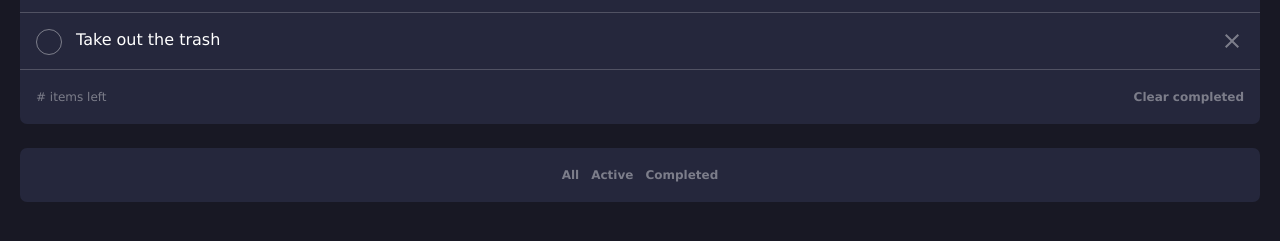
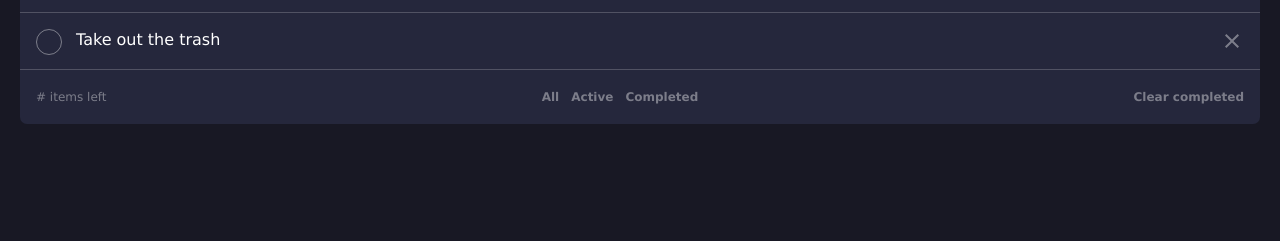
Before and after one commit to kirstengreen/todo-challenge-09262021, a React (Create React App) app: page / in a window 1280 px wide. Shown: the part 327-568 px from the top of the page. Built offline with nearby package versions, Linux system fonts and the light colour scheme.

Commit message:
created veiwport state with listener function and setup logic for footer component

```diff
--- a/src/App.js
+++ b/src/App.js
@@ -1,4 +1,4 @@
-import { useState, Fragment } from 'react'
+import { useState, useEffect, Fragment } from 'react'
 import './App.css'
 import Layout from './components/Layout/Layout'
 import Header from './components/Header/Header'
@@ -9,6 +9,8 @@ import EmptyTodoList from './components/EmptyTodoList/EmptyTodoList'
 
 export default function App() {
 
+  const mobileBreakpoint = 960;
+  const [ viewportWidth, setViewportWidth ] = useState(window.innerWidth)
   const [ todos, setTodos ] = useState([
     {
       id: 1,
@@ -26,6 +28,16 @@ export default function App() {
       complete: false
     }
   ])
+
+
+  // LISTEN FOR AND UPDATE VIEWPORT SIZE CHANGE
+  useEffect( () => {
+    const updateViewportWidth = () => {
+      setViewportWidth(window.innerWidth)
+    }
+    window.addEventListener('resize', updateViewportWidth)
+    return () => window.removeEventListener('resize', updateViewportWidth)
+  })
 
 
   // TOGGLE FOR COMPLETION STATUS
@@ -64,7 +76,10 @@ export default function App() {
             todos={todos}
             deleteTodo={deleteTodo}
             toggleComplete={toggleComplete}/>
-          <ListFooter deleteCompleted={deleteCompleted} />
+          <ListFooter
+            deleteCompleted={deleteCompleted}
+            viewportWidth={viewportWidth}
+            mobileBreakpoint={mobileBreakpoint}/>
         </Fragment>
       ) : (
         <EmptyTodoList message='You have no items in your todo list. Create an item to begin tracking your list.'/>
--- a/src/components/ListFooter/ListFooter.css
+++ b/src/components/ListFooter/ListFooter.css
@@ -18,12 +18,20 @@
   flex-direction: row;
   flex-wrap: wrap;
   justify-content: center;
+}
+
+.list_footer_filters__mobile {
+  display: flex;
+  flex-direction: row;
+  flex-wrap: wrap;
+  justify-content: center;
   background-color: #25273C;
   padding: 20px;
   border-radius: 7px;
 }
 
-.list_footer_filters div:not(:last-child) {
+.list_footer_filters div:not(:last-child),
+.list_footer_filters__mobile div:not(:last-child) {
   margin-right: 12px;
 }
 
--- a/src/components/ListFooter/ListFooter.js
+++ b/src/components/ListFooter/ListFooter.js
@@ -1,9 +1,12 @@
+import { Fragment } from 'react'
 import './ListFooter.css'
 
-export default function ListFooter( {deleteCompleted} ) {
+export default function ListFooter( {deleteCompleted, viewportWidth, mobileBreakpoint} ) {
 
   return (
     <div className='footer_container'>
+      { viewportWidth < mobileBreakpoint ? (
+        <Fragment>
           <div className='list_footer_options'>
             <div className="items_left">
               # items left
@@ -12,11 +15,30 @@ export default function ListFooter( {deleteCompleted} ) {
               Clear completed
             </div>
           </div>
+          <div className='list_footer_filters__mobile'>
+            <div className='list_action'>All</div>
+            <div className='list_action'>Active</div>
+            <div className='list_action'>Completed</div>
+          </div>
+        </Fragment>
+      ) : (
+        <Fragment>
+          <div className='list_footer_options'>
+            <div className="items_left">
+              # items left
+            </div>
             <div className='list_footer_filters'>
               <div className='list_action'>All</div>
               <div className='list_action'>Active</div>
               <div className='list_action'>Completed</div>
             </div>
+            <div className='list_action' onClick={ () => deleteCompleted() }>
+              Clear completed
+            </div>
+          </div>
+        </Fragment>
+      )
+    }
   </div>
   )
 }
```
Lines whose indentation alone changed are shown as unchanged.
